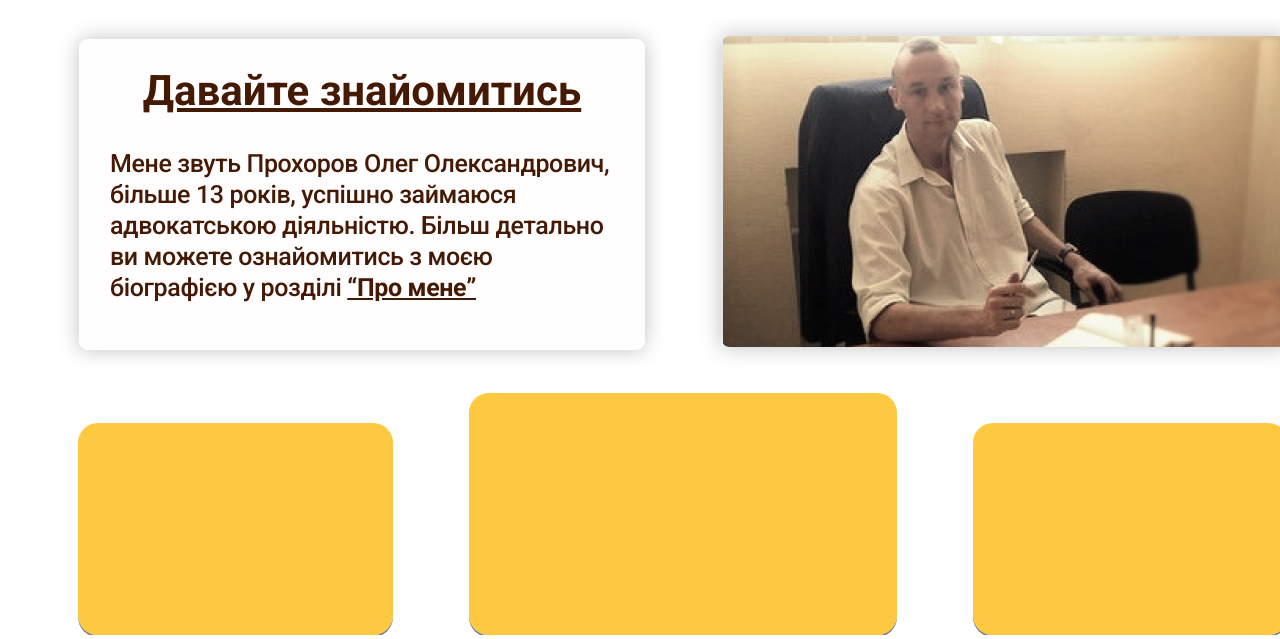
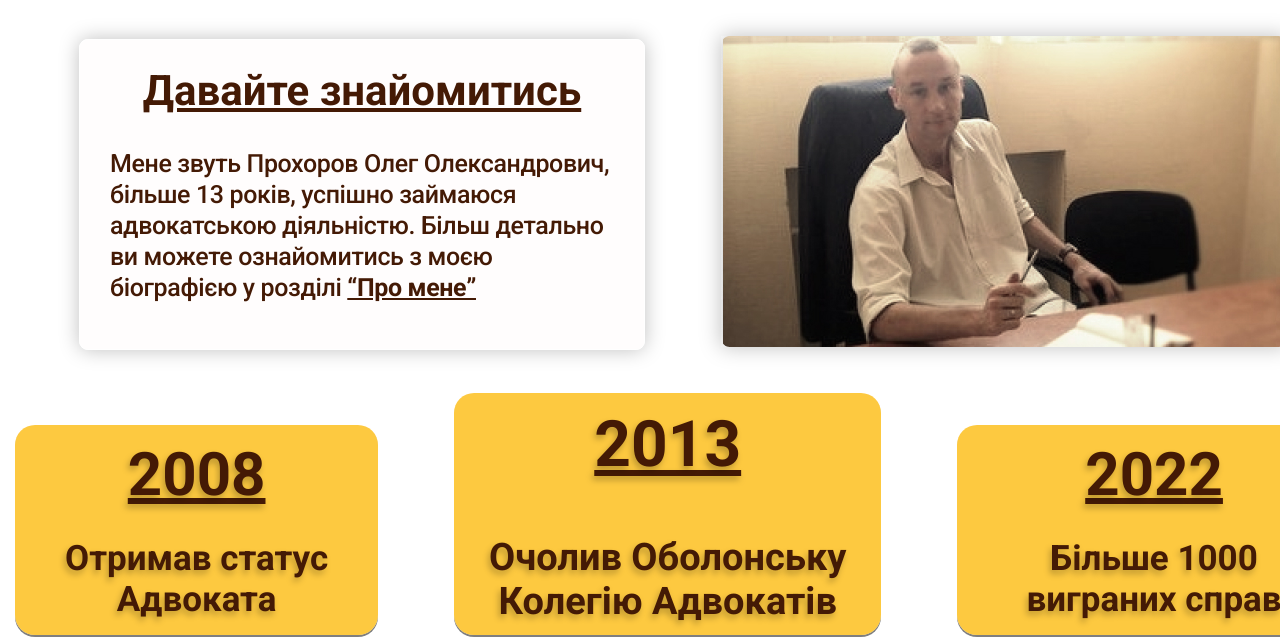
Before and after one commit to Artem-Rudzevych/prochorov, a plain HTML site: page index.html in a window 1280 px wide. Shown: the part 722-1361 px from the top of the page. Drawn offline with nearby package versions, Linux system fonts and the light colour scheme.

Commit message:
Закончил about

```diff
--- a/css/style.css
+++ b/css/style.css
@@ -193,9 +193,9 @@ li {
   align-items: center;
 }
 .about-list.second {
-  align-items: baseline;
+  align-items: end;
 }
-.about-item {
+.about-title {
   padding-top: 27px;
   font-size: 42px;
   line-height: 1.14;
@@ -230,16 +230,39 @@ li {
 }
 
 .about-box {
-  width: 315px;
-  height: 212px;
   background: rgba(252, 183, 0, 0.75);
   border-radius: 20px;
   box-shadow: 0px 2px 0px rgba(0, 0, 0, 0.5);
 }
-.about-box:not(:last-child) {
-  margin-right: 76px;
-}
+
 .about-box:nth-child(2) {
   width: 428px;
   height: 242px;
+  margin: 0px 76px;
 }
+.second-title {
+  padding: 15px 94px 30px 94px;
+  font-size: 60px;
+  line-height: 1.15;
+  text-align: center;
+  text-decoration-line: underline;
+  color: var(--main-text-color);
+  text-shadow: -2px 4px 6px rgba(0, 0, 0, 0.25);
+}
+.about-box:nth-child(2) .second-title {
+  padding: 15px 140px 55px 140px;
+  padding-bottom: 55px;
+  font-size: 64px;
+}
+.second-text {
+  padding: 0px 20px 15px;
+  font-size: 35px;
+  line-height: 1.15;
+  text-align: center;
+  color: var(--main-text-color);
+  text-shadow: -2px 4px 6px rgba(0, 0, 0, 0.25);
+}
+.about-box:nth-child(2) .second-text {
+  font-size: 38px;
+  padding: 0px 20px 15px;
+}
--- a/index.html
+++ b/index.html
@@ -96,7 +96,7 @@
             <div class="about-flex">
               <ul class="about-list">
                 <li class="about">
-                  <h2 class="about-item">Давайте знайомитись</h2>
+                  <h2 class="about-title">Давайте знайомитись</h2>
                   <p class="about-text">
                     Мене звуть Прохоров Олег Олександрович, більше 13 років,
                     успішно займаюся адвокатською діяльністю. Більш детально ви
@@ -125,9 +125,18 @@
             </div>
             <div class="about-flex">
               <ul class="about-list second">
-                <li class="about-box"></li>
-                <li class="about-box"></li>
-                <li class="about-box"></li>
+                <li class="about-box">
+                  <h2 class="second-title">2008</h2>
+                  <p class="second-text">Отримав статус Адвоката</p>
+                </li>
+                <li class="about-box">
+                  <h2 class="second-title">2013</h2>
+                  <p class="second-text">Очолив Оболонську Колегію Адвокатів</p>
+                </li>
+                <li class="about-box">
+                  <h2 class="second-title">2022</h2>
+                  <p class="second-text">Більше 1000 виграних справ</p>
+                </li>
               </ul>
             </div>
           </div>
```
